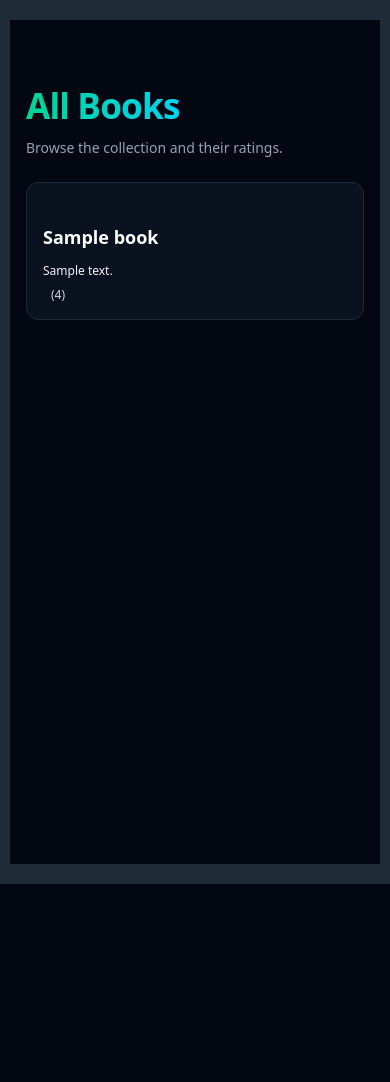
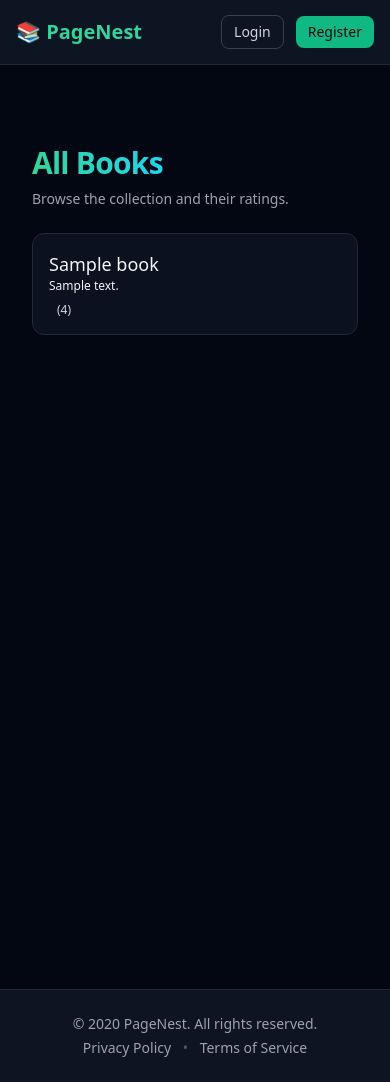
Before and after one commit to EslamKamel89/page_nest, a Django app: template page_nest/book_outlet/templates/book_outlet/index.html in a window 390 px wide. Before the commit the page ends 884 px from the top, so only its background shows below. Run offline with Django 5.2, Linux system fonts and the light colour scheme; tables that the repository leaves empty hold one stand-in row (values such as "Sample post"); the template is opened without the code that fills it: values that come from a table or form of the project are taken from there, most other values are stand-ins (such as "Sample title", 1, 10 or a date in 2020); some libraries are stand-ins or nearby versions.

Commit message:
feat(ui): enhance base template with navbar, footer, and Tailwind
- Add responsive navbar with navigation links and auth buttons
- Include footer with copyright and policy links
- Switch from Water.css to Tailwind via CDN and enable dark theme
- Name home URL route for consistent linking

```diff
--- a/page_nest/book_outlet/urls.py
+++ b/page_nest/book_outlet/urls.py
@@ -5,6 +5,6 @@ from django.urls import URLPattern, path
 from . import views
 
 urlpatterns :list[URLPattern]= [
-    path('' , views.index)
+    path('' , views.index , name='home')
 
 ]
--- a/page_nest/templates/base.html
+++ b/page_nest/templates/base.html
@@ -1,19 +1,86 @@
 <!DOCTYPE html>
-<html lang="en">
+<html lang="en" class="dark">
   <head>
     <meta charset="UTF-8" />
     <meta name="viewport" content="width=device-width, initial-scale=1.0" />
     <title>{% block title %}Page Nest{% endblock %}</title>
-    <link
-      rel="stylesheet"
-      href="https://cdn.jsdelivr.net/npm/water.css@2/out/dark.css"
-    />
-    <script src="https://cdn.jsdelivr.net/npm/@tailwindcss/browser@4"></script>
-    {% block css %} {% endblock %}
+
+    <script src="https://cdn.tailwindcss.com"></script>
+
+    {% block css %}{% endblock %}
   </head>
-  <body>
-    {% block content %} {% endblock %}
-    <!--prettier-ignore-->
-    {% block js %} {% endblock %}
+
+  <body class="bg-gray-950 text-gray-100 flex flex-col min-h-screen font-sans">
+    <!-- Navbar -->
+    <nav class="border-b border-gray-800 bg-gray-900/80 backdrop-blur">
+      <div class="mx-auto max-w-7xl px-4 sm:px-6 lg:px-8">
+        <div class="flex h-16 items-center justify-between">
+          <a
+            href="/"
+            class="text-xl font-semibold text-emerald-400 hover:text-emerald-300 transition-colors"
+          >
+            📚 PageNest
+          </a>
+
+          <!-- Center (Navigation links) -->
+          <div class="hidden md:flex items-center gap-6">
+            <a
+              href="{% url 'home' %}"
+              class="text-gray-300 hover:text-white transition-colors"
+              >Home</a
+            >
+            <a href="/" class="text-gray-300 hover:text-white transition-colors"
+              >Books</a
+            >
+            <a href="/" class="text-gray-300 hover:text-white transition-colors"
+              >About</a
+            >
+            <a href="/" class="text-gray-300 hover:text-white transition-colors"
+              >Contact</a
+            >
+          </div>
+
+          <div class="flex items-center gap-3">
+            <a
+              href="/login"
+              class="rounded-lg border border-gray-700 px-3 py-1.5 text-sm text-gray-300 hover:bg-gray-800 transition-colors"
+            >
+              Login
+            </a>
+            <a
+              href="/register"
+              class="rounded-lg bg-emerald-500 px-3 py-1.5 text-sm font-medium text-gray-950 hover:bg-emerald-400 transition-colors"
+            >
+              Register
+            </a>
+          </div>
+        </div>
+      </div>
+    </nav>
+
+    <main class="flex-grow mx-auto w-full max-w-7xl px-4 sm:px-6 lg:px-8 py-10">
+      {% block content %}{% endblock %}
+    </main>
+
+    <footer
+      class="mt-auto border-t border-gray-800 bg-gray-900/80 backdrop-blur"
+    >
+      <div
+        class="mx-auto max-w-7xl px-4 py-6 text-center text-sm text-gray-400"
+      >
+        <p>&copy; {{ now.year }} PageNest. All rights reserved.</p>
+        <p class="mt-1">
+          <a href="/privacy" class="hover:text-gray-200 transition-colors"
+            >Privacy Policy</a
+          >
+          <span class="mx-2 text-gray-600">•</span>
+          <a href="/terms" class="hover:text-gray-200 transition-colors"
+            >Terms of Service</a
+          >
+        </p>
+      </div>
+    </footer>
+
+    {% block js %}{% endblock %}
   </body>
 </html>
```
